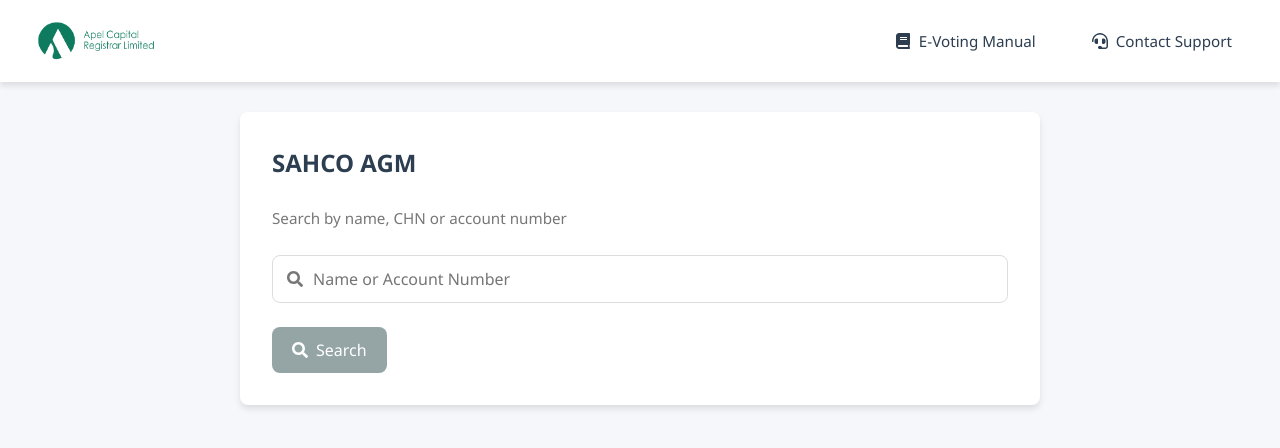
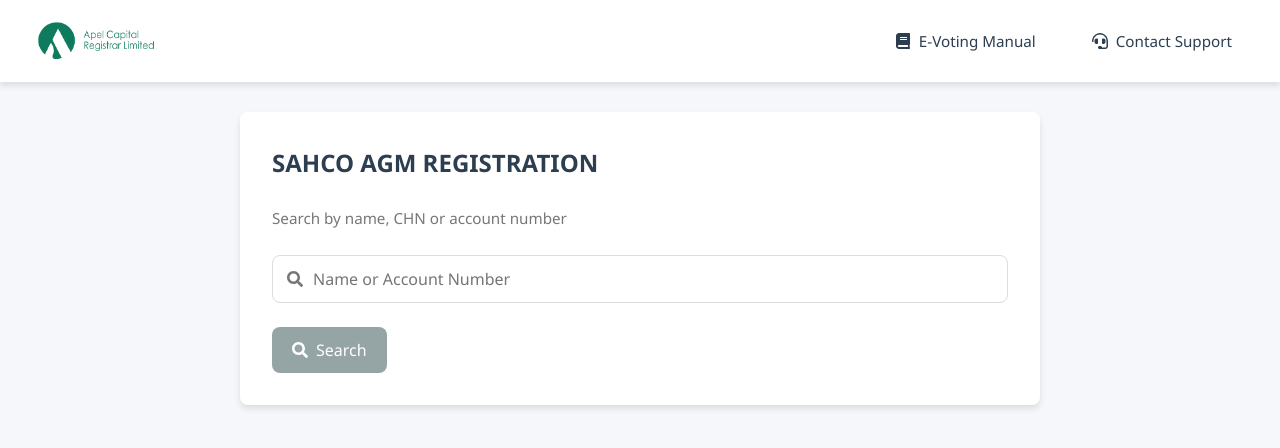
Before and after one commit to Favorjs/AGM-Voting-Registration, a React (Vite) app in the folder frontend/: page / in a window 1280 px wide. Shown: the top 448 px of the page. Built offline with nearby package versions, Linux system fonts and the light colour scheme.

Commit message:
Adjust content

```diff
--- a/frontend/src/ShareholderCheck.jsx
+++ b/frontend/src/ShareholderCheck.jsx
@@ -145,7 +145,7 @@ const ShareholderCheck = ({ setCurrentView, setShareholderData }) => {
               variants={containerVariants}
             >
               <motion.form onSubmit={handleSearch} variants={itemVariants}>
-                <motion.h2 variants={itemVariants}>SAHCO AGM</motion.h2>
+                <motion.h2 variants={itemVariants}>SAHCO AGM REGISTRATION</motion.h2>
                 <motion.p className="form-description" variants={itemVariants}>
                   Search by name, CHN or account number
                 </motion.p>
```
